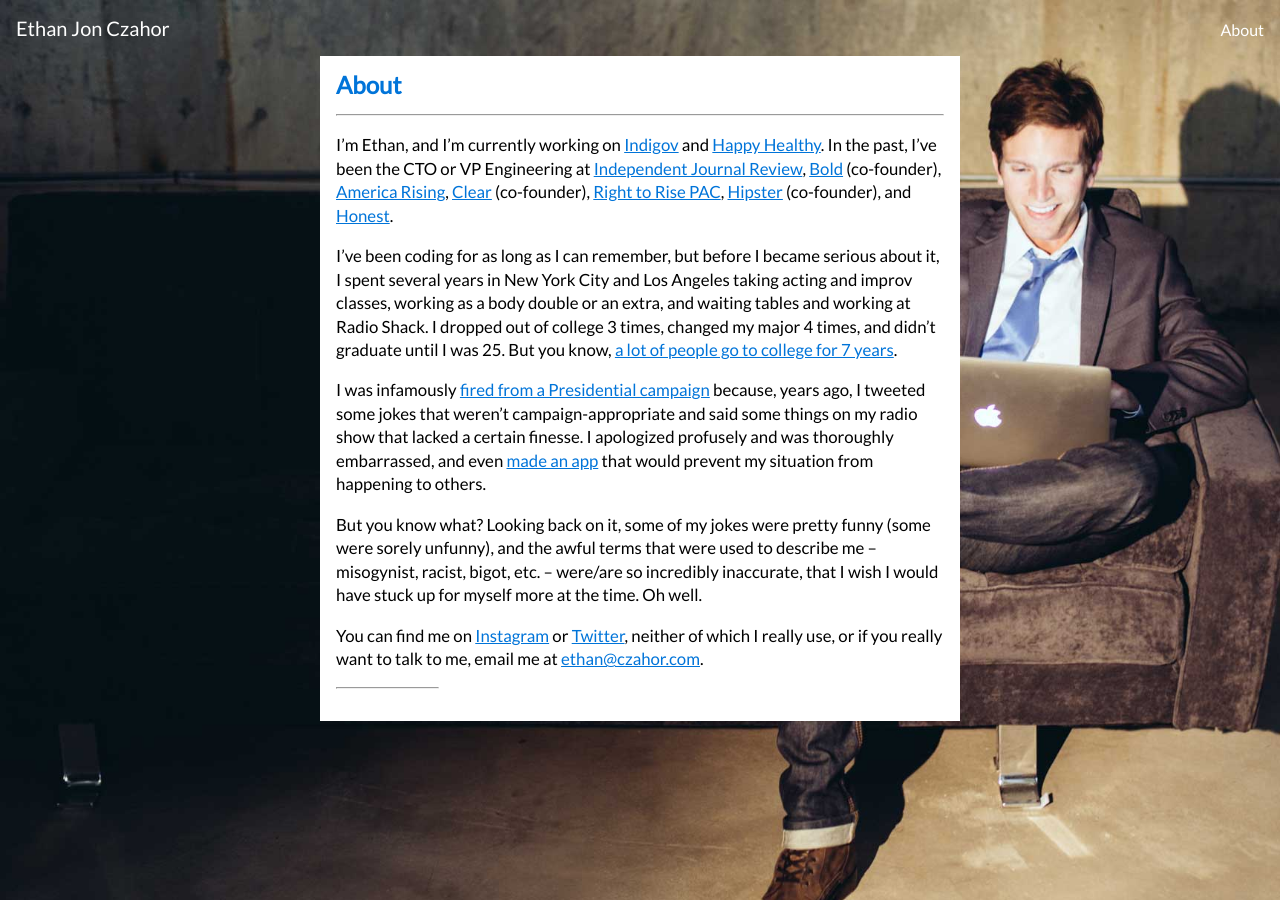
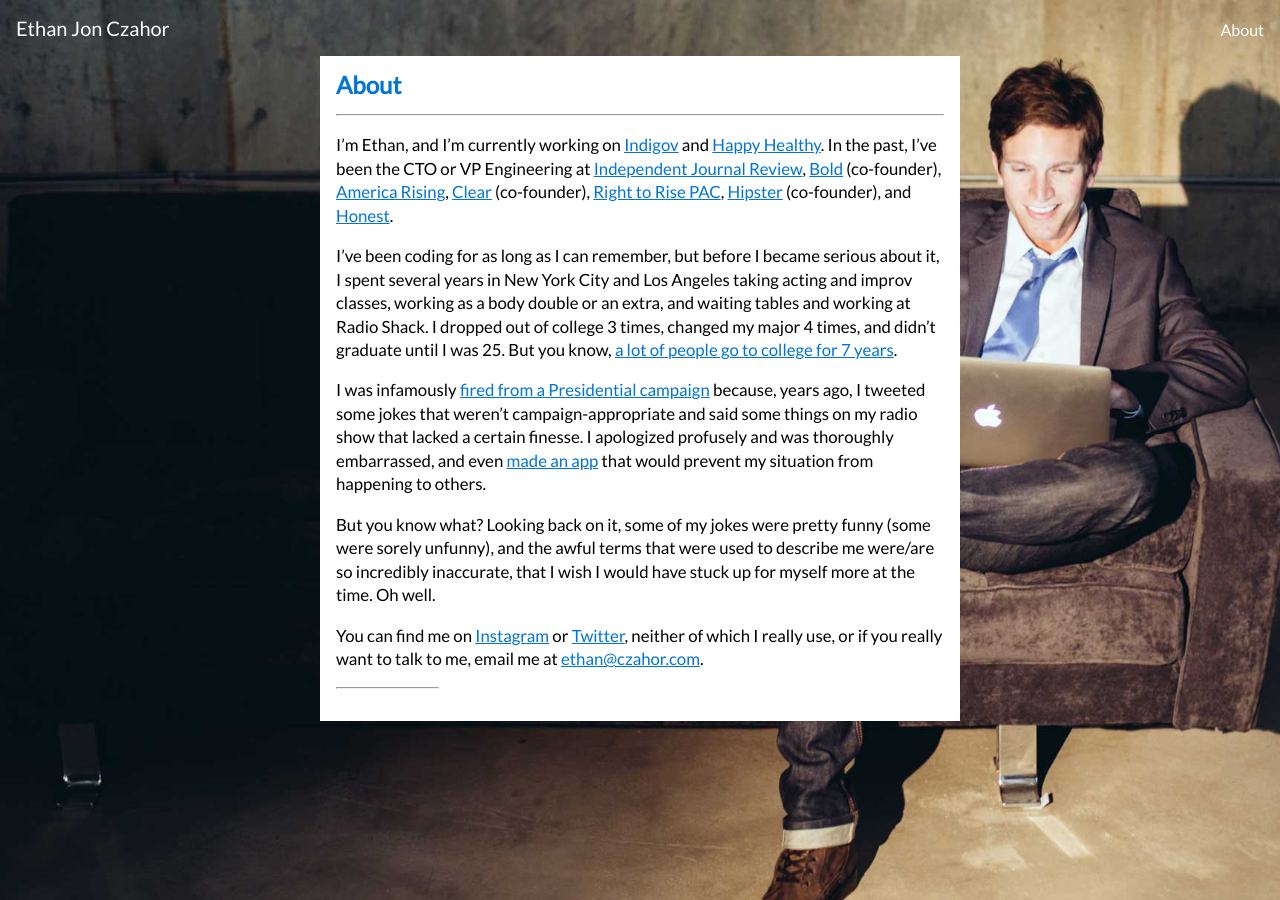
Before and after one commit to czahor/czahor.github.io, a Jekyll site: the page built from about.md, in a window 1280 px wide. Built offline with Jekyll 4.4.1, drawn with Linux system fonts in a browser that asks for light colours.

Commit message:
Update about.md

```diff
--- a/about.md
+++ b/about.md
@@ -24,8 +24,7 @@
 that would prevent my situation from happening to others.
 
 But you know what? Looking back on it, some of my jokes were pretty funny (some were
-sorely unfunny), and the awful terms that were used to describe me -- misogynist, racist,
-bigot, etc. -- were/are so incredibly inaccurate, that I wish I would have stuck
+sorely unfunny), and the awful terms that were used to describe me were/are so incredibly inaccurate, that I wish I would have stuck
 up for myself more at the time. Oh well.
 
 You can find me on [Instagram](http://instagram.com/e10jc) or [Twitter](http://twitter.com/e10jc),
```
